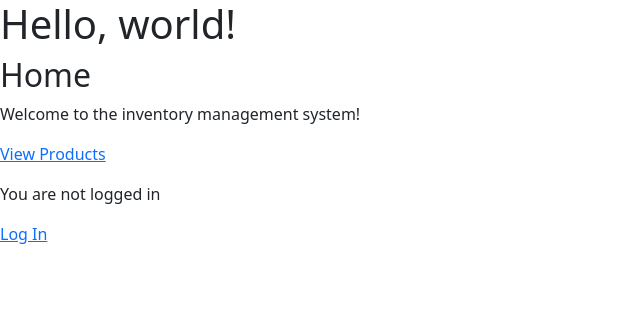
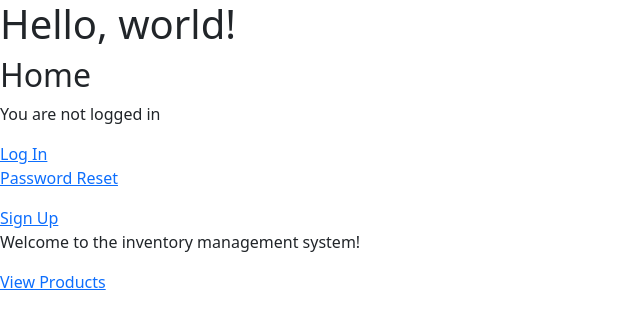
Before and after one commit to ByteRaider/Django-Inventory, a Django app: page / in a window 1280 px wide. Shown: the top 329 px of the page, without its empty margins (0-640 px from the left). Run offline with Django 5.2, Linux system fonts and the light colour scheme.

Commit message:
Password reset functionality

```diff
--- a/inventory/templates/index.html
+++ b/inventory/templates/index.html
@@ -1,8 +1,5 @@
 {% extends 'inventory/base.html' %} {% block content %}
 <h2>Home</h2>
-<p>Welcome to the inventory management system!</p>
-<p><a href="{% url 'product_list' %}">View Products</a></p>
-
 {% if user.is_authenticated %} Hi {{ user.username }}!
 <form action="{% url 'logout' %}" method="post">
   {% csrf_token %}
@@ -11,4 +8,9 @@
 {% else %}
 <p>You are not logged in</p>
 <a href="{% url 'login' %}">Log In</a>
-{% endif %} {% endblock %}
+<p><a href="{% url 'password_reset' %}">Password Reset</a></p>
+<a href="{% url 'signup' %}">Sign Up</a>
+{% endif %}
+<p>Welcome to the inventory management system!</p>
+<p><a href="{% url 'product_list' %}">View Products</a></p>
+{% endblock %}
--- a/inventory_management/settings.py
+++ b/inventory_management/settings.py
@@ -131,3 +131,5 @@ INTERNAL_IPS = [
 
 LOGIN_REDIRECT_URL = "index"
 LOGOUT_REDIRECT_URL = "index"
+
+EMAIL_BACKEND = "django.core.mail.backends.console.EmailBackend"
--- a/inventory_management/urls.py
+++ b/inventory_management/urls.py
@@ -22,10 +22,12 @@ from inventory import views
 urlpatterns = [
     path('admin/', admin.site.urls),
     path("__debug__/", include("debug_toolbar.urls")),
+    path('signup/', views.signup, name='signup'),
     path('accounts/', include('django.contrib.auth.urls')),
     path('accounts/login/', auth_views.LoginView.as_view(), name='login'),
     path('accounts/logout/', auth_views.LogoutView.as_view(), name='logout'),
-    path('signup/', views.signup, name='signup'),
+    path('accounts/password_reset/', auth_views.PasswordResetView.as_view(), name='password_reset'),
+
     # Inventory app's urls
     path('', views.index, name='index'),
     path('inventory/', include('inventory.urls')),
```
